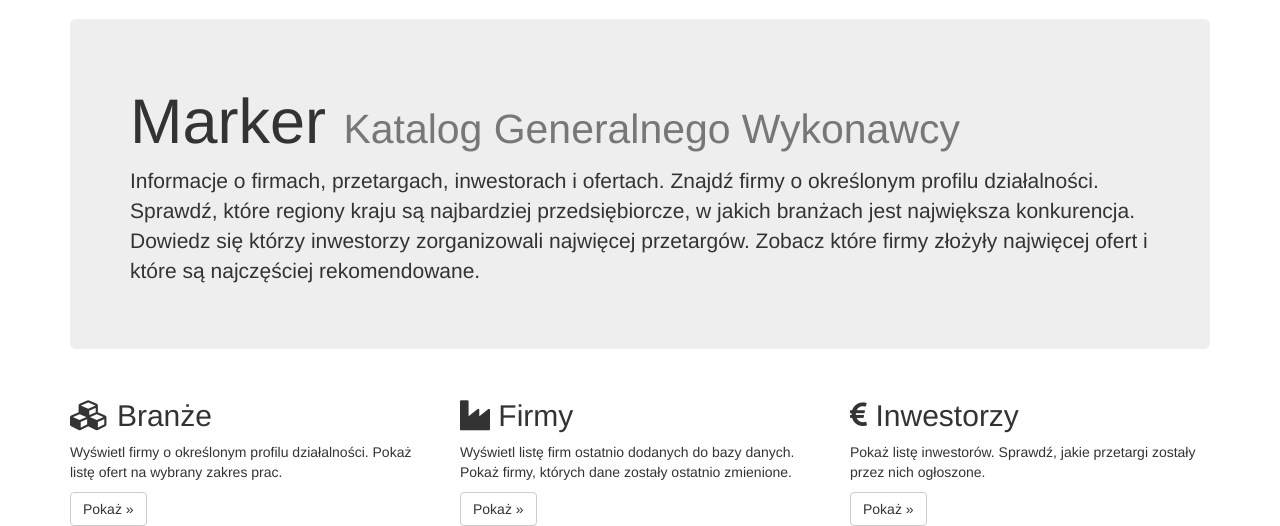
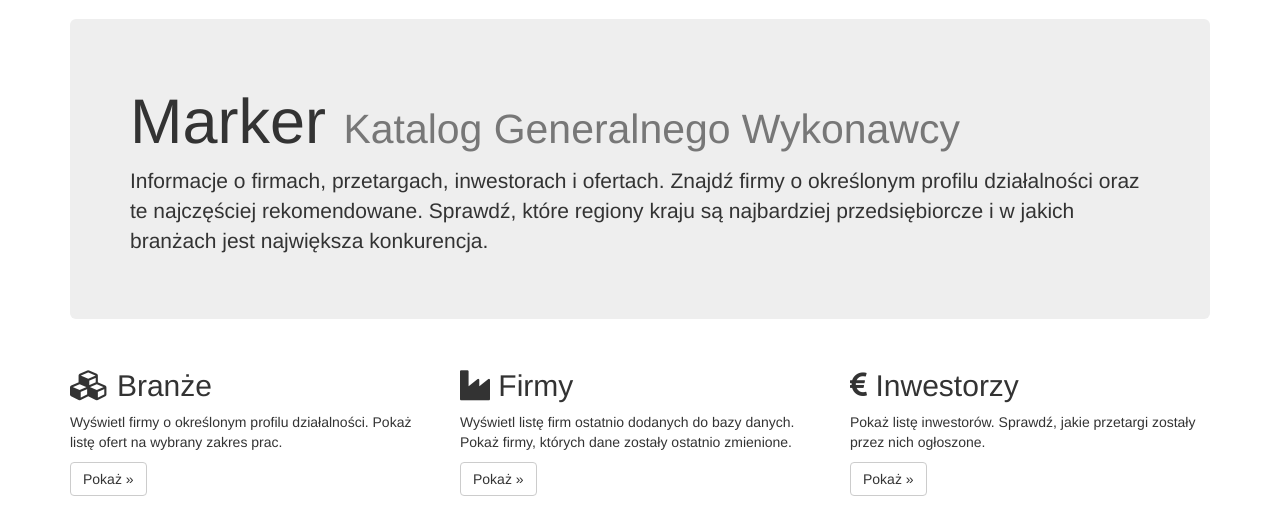
Before and after one commit to krysros/marker, a Python web app: template marker/templates/home.mako in a window 1280 px wide. Shown: the part 51-577 px from the top of the page. Run offline with Mako, Linux system fonts and the light colour scheme; the template is opened without the code that fills it, so the values that code supplies are empty; some libraries are stand-ins or nearby versions.

Commit message:
Update home page

```diff
--- a/marker/templates/home.mako
+++ b/marker/templates/home.mako
@@ -4,12 +4,10 @@
   <h1>Marker <small>Katalog Generalnego Wykonawcy</small></h1>
   <p>
     Informacje o firmach, przetargach, inwestorach i ofertach.
-    Znajdź firmy o określonym profilu działalności.
-    Sprawdź, które regiony kraju są najbardziej przedsiębiorcze,
-    w jakich branżach jest największa konkurencja.
-    Dowiedz się którzy inwestorzy zorganizowali najwięcej przetargów.
-    Zobacz które firmy złożyły najwięcej ofert
-    i które są najczęściej rekomendowane.
+    Znajdź firmy o określonym profilu działalności oraz te
+    najczęściej rekomendowane. Sprawdź, które regiony kraju
+    są najbardziej przedsiębiorcze i w jakich branżach jest
+    największa konkurencja.
   </p>
 </div>
 
```
